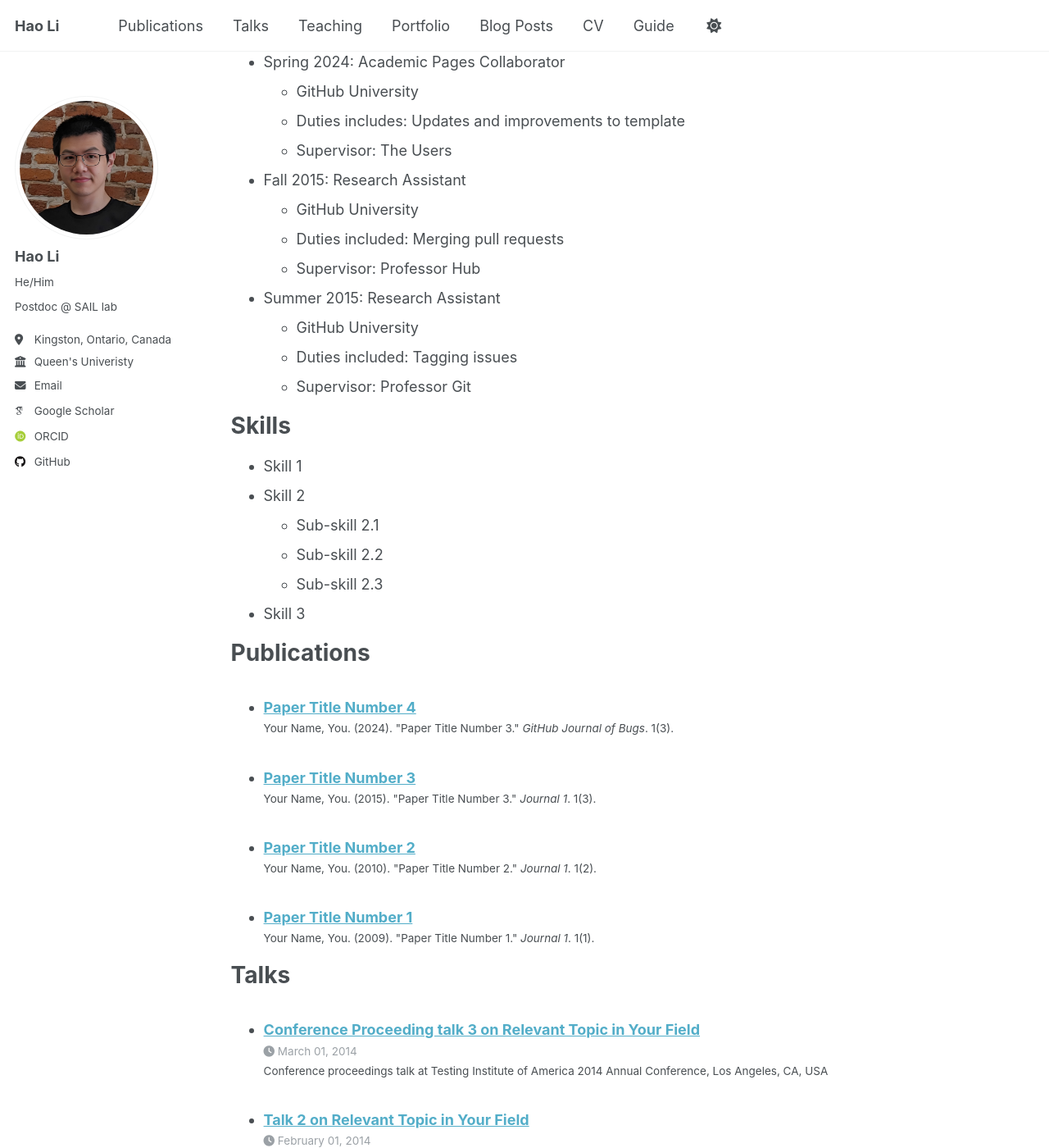
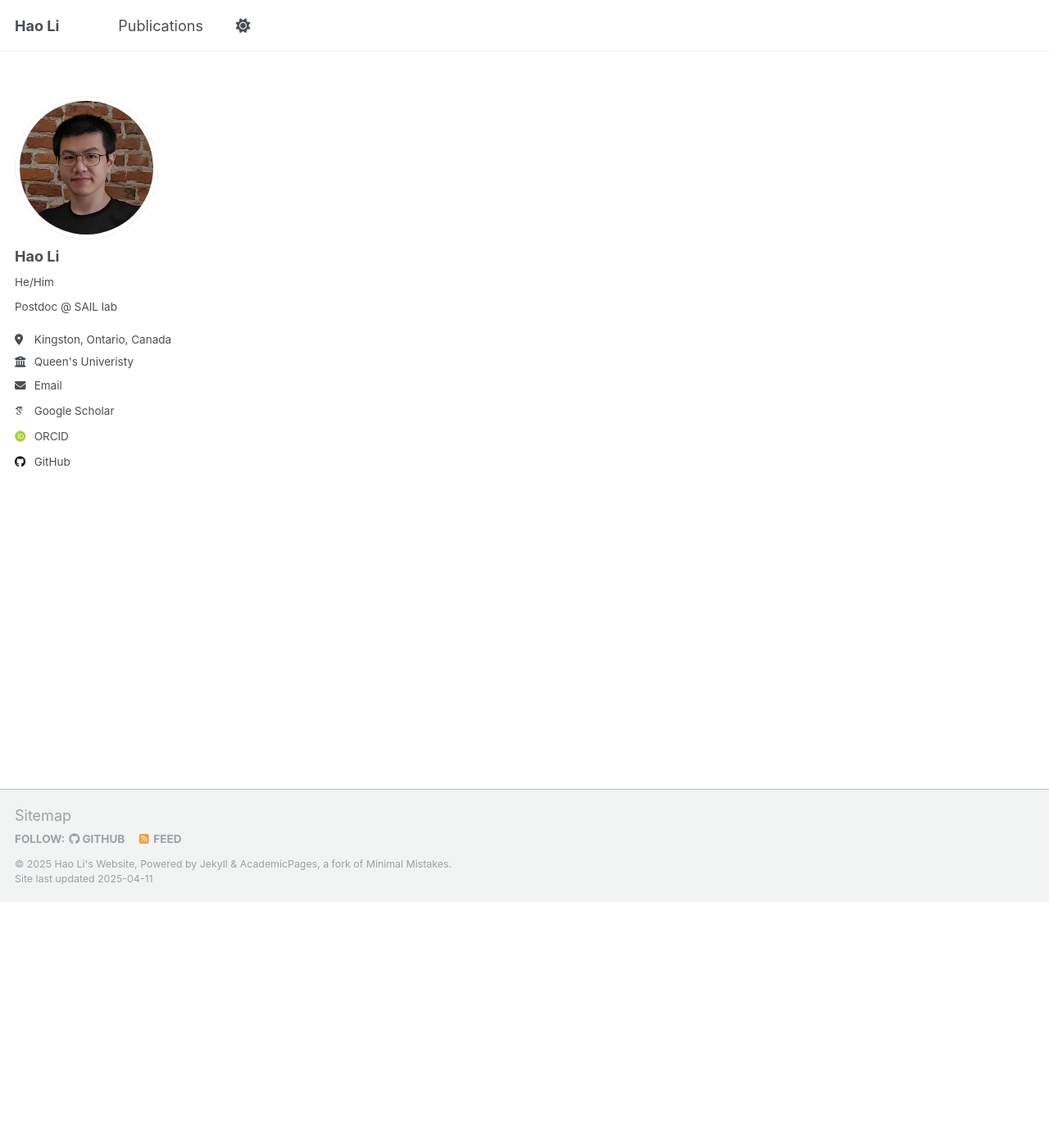
Before and after one commit to Leo-LiHao/Leo-LiHao.github.io, a Jekyll site: the page built from _pages/cv.md, in a window 1280 px wide and 1400 px high, scrolled down 300 px. Shown: the whole window at 82% size. Built offline with Jekyll 4.4.1, drawn with Linux system fonts in a browser that asks for light colours; some web fonts are replaced; some of the changed text lies outside the part shown.

```diff
--- a/_pages/cv.md
+++ b/_pages/cv.md
@@ -6,7 +6,7 @@ author_profile: true
 redirect_from:
   - /resume
 ---
-
+<!--
 {% include base_path %}
 
 Education
@@ -61,4 +61,4 @@ Teaching
 
 Service and leadership
 ======
-* Currently signed in to 43 different slack teams
+* Currently signed in to 43 different slack teams -->
```
Also changed, not shown: _data/navigation.yml (+14 -14 lines), images/profile.jpg (added).
